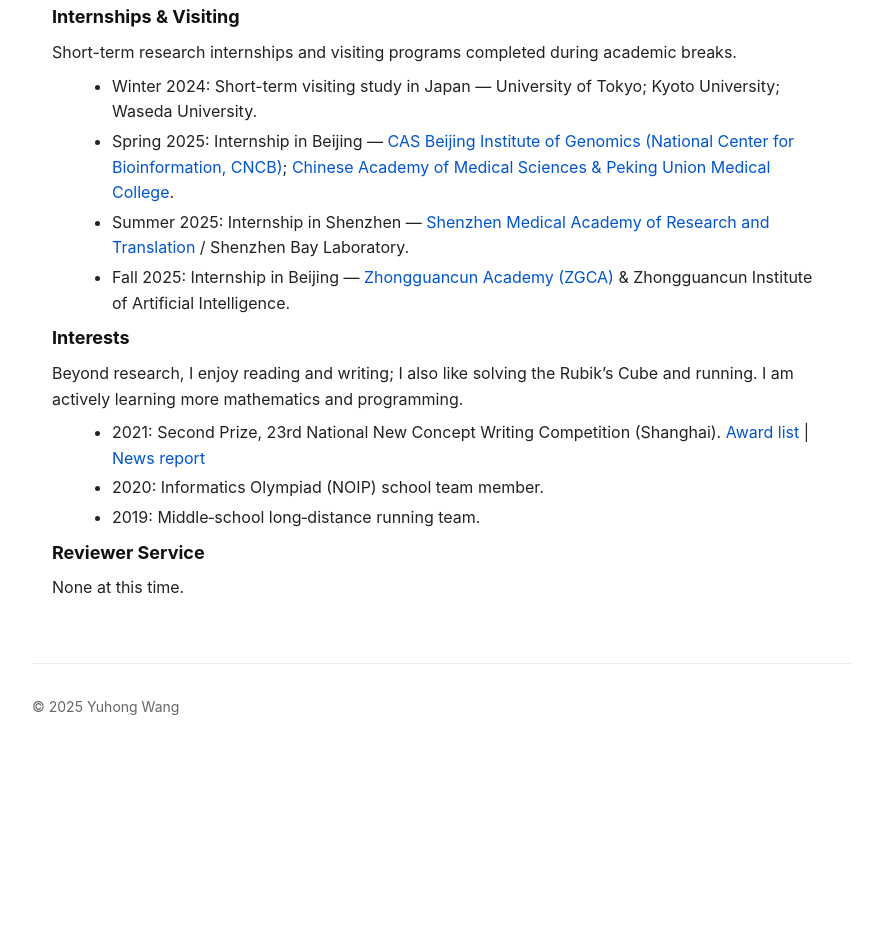
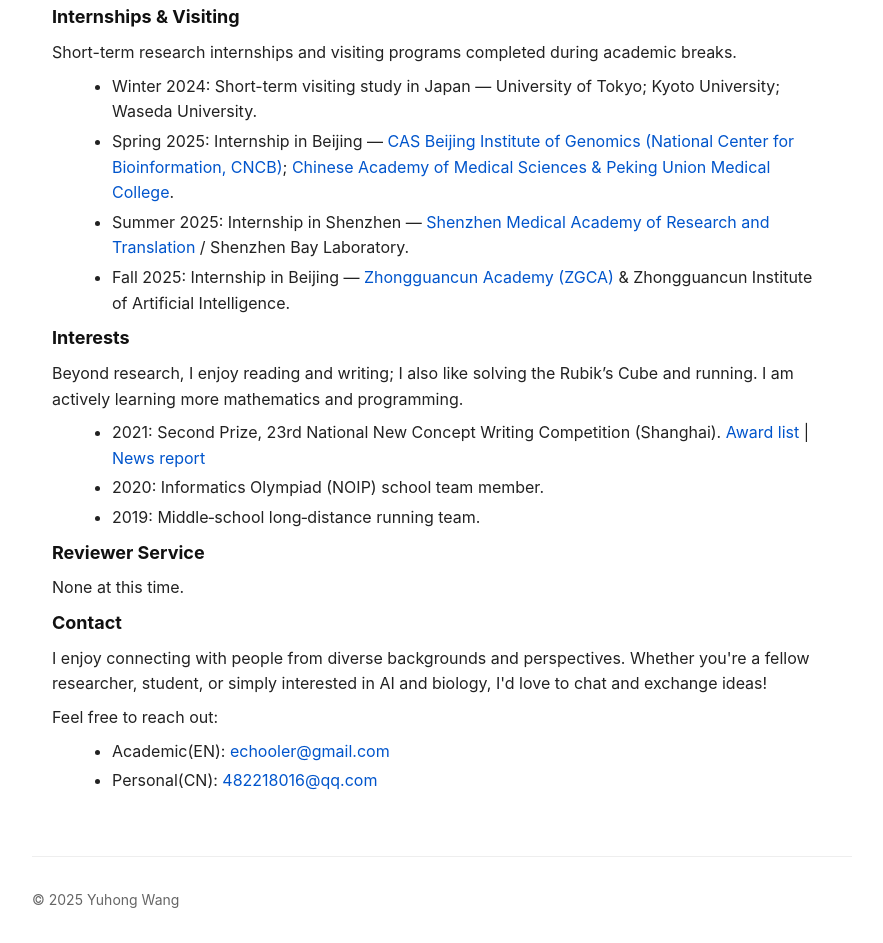
Before and after one commit to yuhong2024/yuhong2024.github.io, a plain HTML site: page index.html in a window 1280 px wide. Shown: the part 2291-3234 px from the top of the page, without its empty margins (198-1081 px from the left). Before the commit the page ends 3041 px from the top, so only its background shows below. Drawn offline with Linux system fonts and the light colour scheme.

Commit message:
Update index.html

```diff
--- a/index.html
+++ b/index.html
@@ -87,7 +87,7 @@
             <h3>Scholarships</h3>
             <ul>
                 <li>National Scholarship (2023–2024, the only recipient in my major that year).</li>
-                <li>National Encouragement Scholarship, Southwest University (2025–2026).</li>
+                <li>National Encouragement Scholarship (2025–2026).</li>
                 <li>Third-Class Scholarship, Southwest University (2022–2023).</li>
             </ul>
             <h3>Honors</h3>
@@ -134,6 +134,18 @@
             <p>None at this time.</p>
         </section>
 
+        <section id="collaboration">
+            <h2>Contact</h2>
+            <p>I enjoy connecting with people from diverse backgrounds and perspectives. Whether you're a fellow researcher, student, or simply interested in AI and biology, I'd love to chat and exchange ideas!</p>
+            <p>Feel free to reach out:</p>
+            <ul>
+                <li>Academic(EN): <a href="mailto:echooler@gmail.com">echooler@gmail.com</a></li>
+                <li>Personal(CN): <a href="mailto:482218016@qq.com">482218016@qq.com</a></li>
+            </ul>
+        </section>
+
+
+
     </main>
     <footer class="site-footer container">
         <p>&copy; 2025 Yuhong Wang</p>
```
